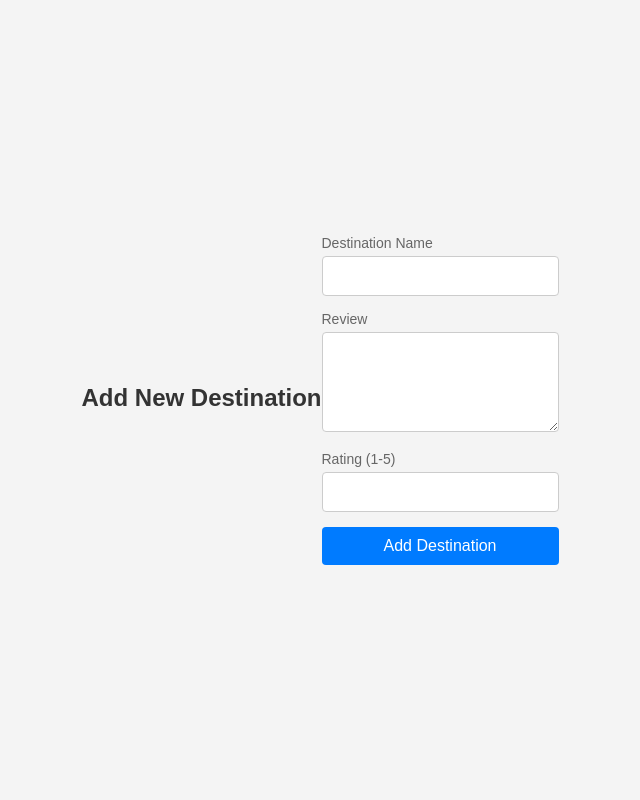
After one commit to waderice52224/destinations, a Django app: page /new_destination/ in a window 1280 px wide. The commit adds this page. Shown: the whole page, without its empty margins (320-960 px from the left). Run offline with Django 4.2, Linux system fonts and the light colour scheme; a user stored in the database is signed in.

Commit message:
added destination page

```diff
--- a/assignment3/core/models.py
+++ b/assignment3/core/models.py
@@ -24,9 +24,8 @@
     token = models.TextField(default='')
 
 class Destination(models.Model):
-    id = models.BigAutoField(primary_key=True)
     name = models.TextField()
     review = models.TextField()
     rating = models.IntegerField()
     user = models.ForeignKey("User", on_delete=models.CASCADE)
-    share_publicly = models.BooleanField()
+    share_publicly = models.BooleanField(default=True)
--- a/assignment3/core/static/core/styles.css
+++ b/assignment3/core/static/core/styles.css
@@ -93,3 +93,61 @@
     margin-bottom: 15px;
     font-weight: bold;
 }
+.destination {
+    background: #fff;
+    border: 1px solid #ccc;
+    border-radius: 8px;
+    padding: 15px;
+    margin-bottom: 15px;
+    box-shadow: 0 2px 5px rgba(0, 0, 0, 0.1);
+}
+
+h2 {
+    margin-top: 0;
+}
+
+.container {
+    max-width: 800px;
+    margin: auto;
+    padding: 20px;
+    background-color: #f9f9f9;
+    border-radius: 8px;
+    box-shadow: 0 2px 10px rgba(0, 0, 0, 0.1);
+}
+.form-group {
+    margin-bottom: 15px;
+}
+
+label {
+    display: block;
+    margin-bottom: 5px;
+}
+
+input[type="text"],
+input[type="number"],
+textarea {
+    width: 100%;
+    padding: 10px;
+    border: 1px solid #ccc;
+    border-radius: 4px;
+    font-size: 16px;
+}
+
+textarea {
+    height: 100px; /* Set height for the review textarea */
+}
+
+button {
+    width: 100%;
+    padding: 10px;
+    border: none;
+    background-color: #007bff;
+    color: white;
+    font-size: 16px;
+    border-radius: 4px;
+    cursor: pointer;
+}
+
+button:hover {
+    background-color: #0056b3;
+}
--- /dev/null
+++ b/assignment3/core/templates/core/new_destination.html
@@ -0,0 +1,29 @@
+{% load static %}
+<!doctype html>
+<html lang="en">
+<head>
+    <meta charset="UTF-8">
+    <meta name="viewport" content="width=device-width, initial-scale=1">
+    <title>Add New Destination</title>
+    <link rel="stylesheet" href="{% static 'core/styles.css' %}">
+</head>
+<body>
+    <h1>Add New Destination</h1>
+    <form method="POST" action="{% url 'new_destination' %}">
+        {% csrf_token %}
+        <div class="form-group">
+            <label for="name">Destination Name</label>
+            <input type="text" id="name" name="name" required>
+        </div>
+        <div class="form-group">
+            <label for="review">Review</label>
+            <textarea id="review" name="review" required></textarea>
+        </div>
+        <div class="form-group">
+            <label for="rating">Rating (1-5)</label>
+            <input type="number" id="rating" name="rating" min="1" max="5" required>
+        </div>
+        <button type="submit">Add Destination</button>
+    </form>
+</body>
+</html>
--- a/assignment3/core/urls.py
+++ b/assignment3/core/urls.py
@@ -6,5 +6,7 @@
     path('', views.index, name='index'),
     path('sign_in/', views.sign_in, name='sign_in'),
     path('sign_up/', views.sign_up, name='sign_up'),
+    path('places_visited/', views.places_visited, name='places_visited'),
+    path('new_destination/', views.new_destination, name='new_destination'),
     path('new_user/', views.new_user, name='new_user')
 ]
--- a/assignment3/core/views.py
+++ b/assignment3/core/views.py
@@ -5,6 +5,7 @@
 from .models import User, Session
 from .decorators import login_required_custom
 import secrets
+from .models import Destination
 
 
 @login_required_custom
@@ -56,3 +57,30 @@
         return response
 
     return render(req, '/', {'error_message': '400 Error: Message was not a POST'})
+
+
+def places_visited(request):
+    destinations = Destination.objects.all()  # Get all destinations
+    return render(request, 'core/places_visited.html', {'destinations': destinations})
+
+
+@login_required_custom
+def new_destination(request):
+    if request.method == "POST":
+        name = request.POST.get('name')
+        review = request.POST.get('review')
+        rating = request.POST.get('rating')
+        user = request.user  # Assuming you have user authentication set up
+
+        # Create a new Destination object
+        Destination.objects.create(
+            name=name,
+            review=review,
+            rating=rating,
+            user=user,
+            share_publicly=True  # Assuming you want to share by default
+        )
+
+        return redirect('places_visited')  # Redirect to the places visited page
+
+    return render(request, 'core/new_destination.html')
```
Also changed, not shown: assignment3/core/templates/core/places_visited.html (added, +25 -0 lines), assignment3/core/migrations/0002_alter_destination_id_and_more.py (added), assignment3/db.sqlite3.
